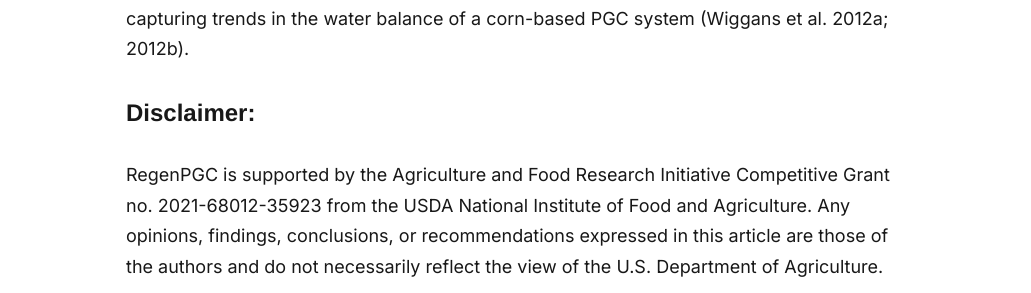
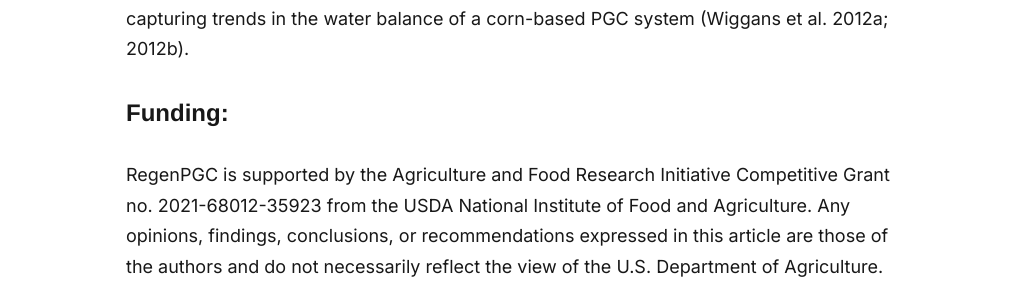
Before and after one commit to pgc-consortium/pgc-consortium.github.io, a Jekyll site: the page built from _publications/2024-05-13-simulation-of-water-balance-in-a-perennial-corn-intercrop-with-the-stics-crop-model.md, in a window 1280 px wide and 900 px high, scrolled down 4788 px. Shown: the part 161-454 px from the top of the window, without its empty margins (124-1155 px from the left). Built offline with Jekyll 4.4.1, drawn with Linux system fonts in a browser that asks for light colours; some web fonts are replaced.

Commit message:
Update 2024-05-13-simulation-of-water-balance-in-a-perennial-corn-intercrop-with-the-stics-crop-model.md

```diff
--- a/_publications/2024-05-13-simulation-of-water-balance-in-a-perennial-corn-intercrop-with-the-stics-crop-model.md
+++ b/_publications/2024-05-13-simulation-of-water-balance-in-a-perennial-corn-intercrop-with-the-stics-crop-model.md
@@ -31,7 +31,7 @@ To adapt STICS to a novel plant file, multiple years of data are needed. Agronom
 
 Once STICS is parameterized to KBG, the new plant file can be used in the intercrop simulation with corn. Data from a study near Ames, IA by Wiggans et al. was used to evaluate model performance and determine whether STICS is a suitable model for capturing trends in the water balance of a corn-based PGC system (Wiggans et al. 2012a; 2012b).
 
-### Disclaimer:
+### Funding:
 RegenPGC is supported by the Agriculture and Food Research Initiative Competitive Grant no. 2021-68012-35923 from the USDA National Institute of Food and Agriculture. Any opinions, findings, conclusions, or recommendations expressed in this article are those of the authors and do not necessarily reflect the view of the U.S. Department of Agriculture.
 
 ### Continue reading:
```
